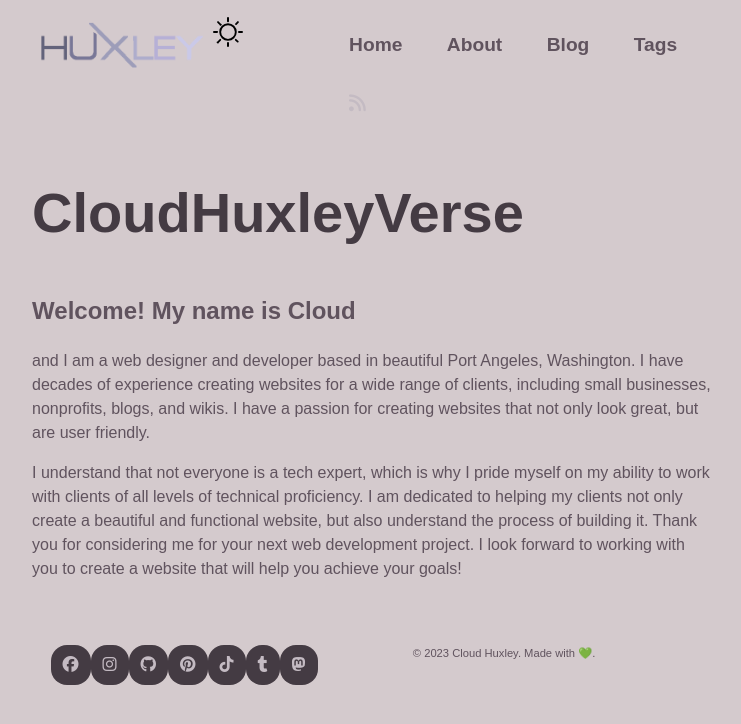
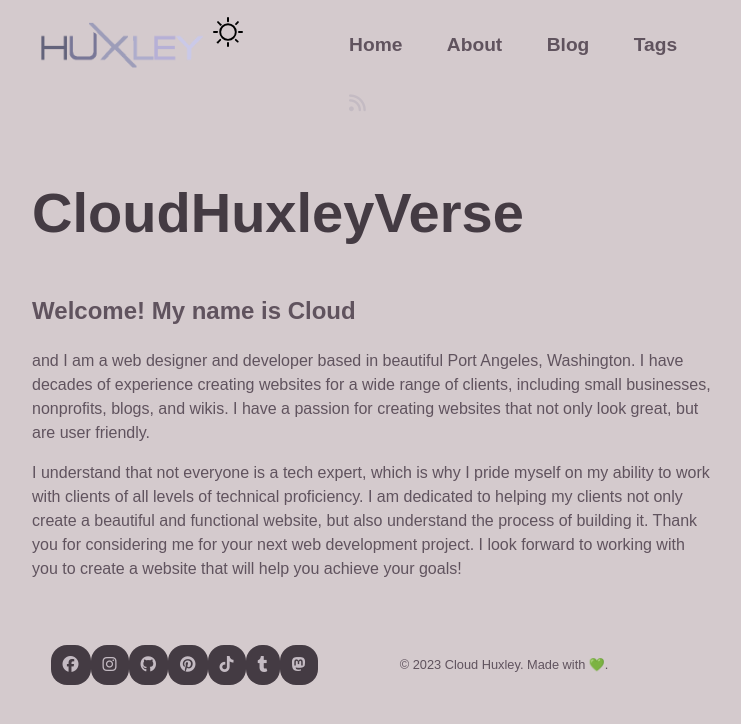
Before and after one commit to hvxley/huxley.cloud, an Astro site: page / in a window 1280 px wide. Shown: the whole page, without its empty margins (268-1009 px from the left). Built offline with nearby package versions, Linux system fonts and the light colour scheme; Astro itself is replaced by a stand-in of ours.

Commit message:
Updates footer layout.

```diff
--- a/src/components/Footer.astro
+++ b/src/components/Footer.astro
@@ -13,7 +13,7 @@
     min-width: 19rem;
     flex-direction: row;
     justify-content: center;
-    align-items: baseline;
+    align-items: center;
   }
 
   a {
@@ -36,7 +36,7 @@
   }
 
   .copyright {
-    font-size: 0.7rem;
+    font-size: 0.8rem;
   }
 
 </style>
```
